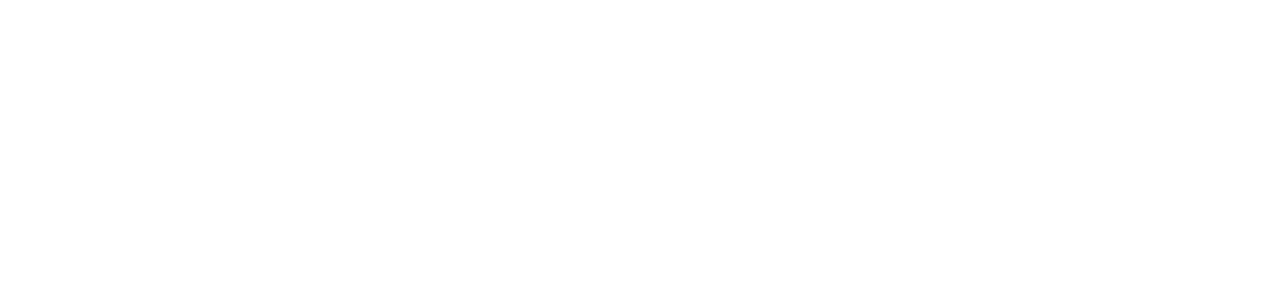
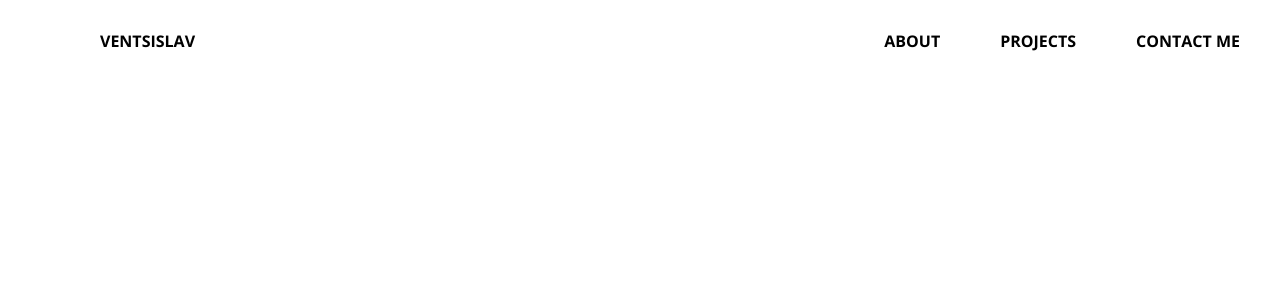
Before and after one commit to VentsislavBorislavov/Personal-Portfolio, a React (Create React App) app: page / in a window 1280 px wide. Shown: the top 300 px of the page. Built offline with nearby package versions, Linux system fonts and the light colour scheme.

Commit message:
finished the navbar

```diff
--- a/src/App.js
+++ b/src/App.js
@@ -1,5 +1,11 @@
+import Nav from "./components/Nav";
+
 function App() {
-  return <div className="App"></div>;
+  return (
+    <div className="App">
+      <Nav />
+    </div>
+  );
 }
 
 export default App;
--- /dev/null
+++ b/src/components/Nav.js
@@ -0,0 +1,33 @@
+import { useState } from "react";
+import { ReactComponent as MenuIcon } from "../images/hamburger.svg";
+const Nav = () => {
+  const [showLinks, setShowLinks] = useState(true);
+
+  return (
+    <nav>
+      <a href="#" className="intro-link">
+        Ventsislav
+      </a>
+      <div className="section-links">
+        <button onClick={() => setShowLinks(!showLinks)}>
+          <MenuIcon />
+        </button>
+        {showLinks && (
+          <ul>
+            <li>
+              <a href="#">About</a>
+            </li>
+            <li>
+              <a href="#">Projects</a>
+            </li>
+            <li>
+              <a href="#">Contact me</a>
+            </li>
+          </ul>
+        )}
+      </div>
+    </nav>
+  );
+};
+
+export default Nav;
--- a/src/index.js
+++ b/src/index.js
@@ -2,6 +2,7 @@
 import ReactDOM from "react-dom";
 import App from "./App";
 import reportWebVitals from "./reportWebVitals";
+import "./styles/index.scss";
 
 ReactDOM.render(
   <React.StrictMode>
--- /dev/null
+++ b/src/styles/components/nav.scss
@@ -0,0 +1,70 @@
+nav {
+  background-color: white;
+  z-index: 10;
+  position: fixed;
+  top: 0;
+  left: 0;
+  right: 0;
+  display: flex;
+  align-items: flex-end;
+  justify-content: space-between;
+  padding: 30px 0 10px 0;
+  .intro-link {
+    text-transform: uppercase;
+    font-weight: 700;
+    text-decoration: none;
+    color: $black;
+    margin-left: 100px;
+    @include media("<=tablet") {
+      margin-left: 50px;
+    }
+    @include media("<=tablet") {
+      margin-left: 20px;
+    }
+  }
+  .section-links {
+    display: flex;
+    justify-content: baseline;
+    margin-right: 10px;
+    button {
+      background-color: white;
+      border: none;
+      svg {
+        display: none;
+        @include media("<=phone") {
+          display: block;
+        }
+      }
+    }
+    ul {
+      display: flex;
+      margin: 0;
+      padding: 0;
+
+      @include media("<=phone") {
+        flex-direction: column;
+        align-items: center;
+        position: fixed;
+        top: 62px;
+        left: 50%;
+        transform: translateX(-50%);
+        border: 2px solid $black;
+        padding: 24px 0;
+        width: 90%;
+      }
+      li {
+        list-style-type: none;
+        font-weight: 700;
+        padding: 0 30px;
+        @include media("<=phone") {
+          padding: 5px;
+        }
+        text-transform: uppercase;
+        a {
+          color: $black;
+          text-decoration: none;
+        }
+      }
+    }
+  }
+}
--- a/src/styles/index.scss
+++ b/src/styles/index.scss
@@ -1,3 +1,9 @@
 @import url("https://fonts.googleapis.com/css2?family=Open+Sans:wght@300;600;700&display=swap");
 @import "./breakpoints.scss";
 @import "./variables.scss";
+@import "./components/nav.scss";
+
+body {
+  margin: 0;
+  font-family: "Open Sans", sans-serif;
+}
```
Also changed, not shown: src/images/hamburger.svg (added).
